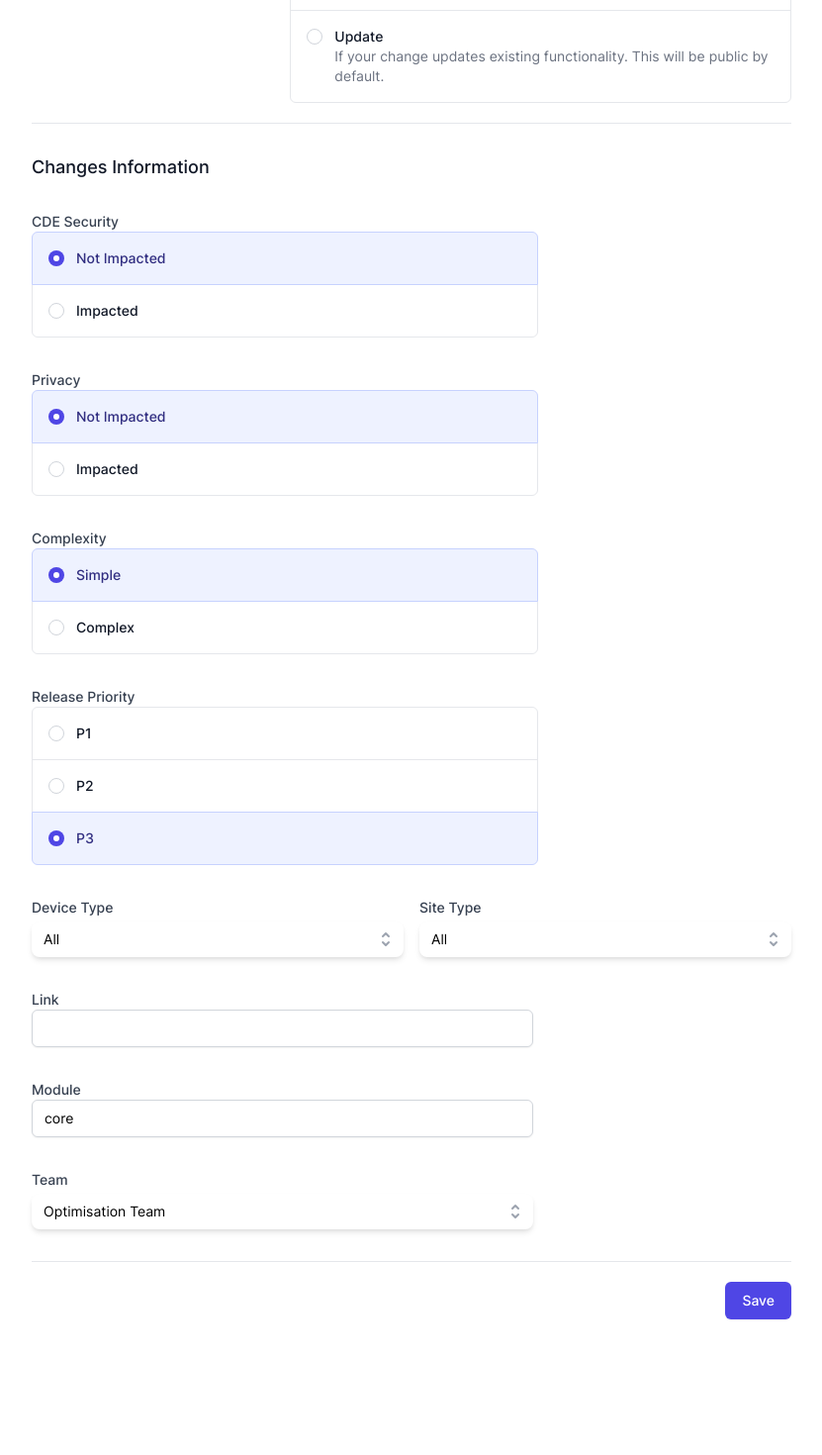
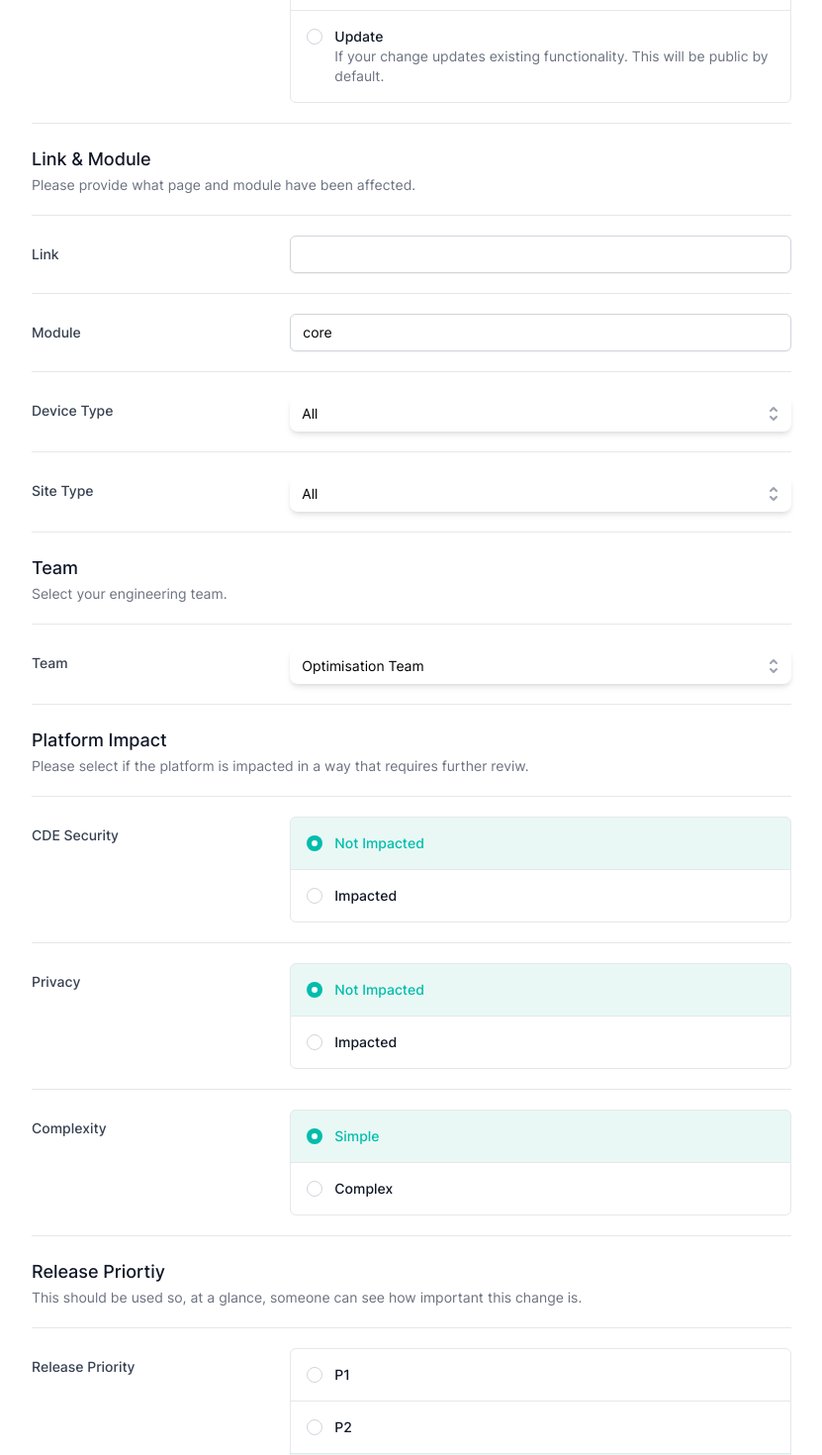
Before and after one commit to thomasgreen/jarvs-changelog-generator, a Vue app: page / in a window 1280 px wide. Shown: the part 640-2110 px from the top of the page at 99% size, without its empty margins (224-1055 px from the left). Before the commit the page ends 1997 px from the top, so only its background shows below. Built offline with nearby package versions, Linux system fonts and the light colour scheme; what @tailwindcss/typography, vue-clipboard2 would draw is missing.

Commit message:
Finish styling

```diff
--- a/src/App.vue
+++ b/src/App.vue
@@ -3,7 +3,7 @@
     <header class="bg-white shadow" v-if="$route.meta.title">
       <div class="px-4 py-6 mx-auto max-w-7xl sm:px-6 lg:px-8">
         <h1
-          class="text-3xl font-bold leading-tight text-gray-900"
+          class="text-3xl font-bold leading-tight text-primary"
         >
           {{ $route.meta.title }}
         </h1>
--- a/src/components/FormInputSelect.vue
+++ b/src/components/FormInputSelect.vue
@@ -20,7 +20,7 @@
                         focus-visible:ring-white
                         focus-visible:ring-offset-orange-300
                         focus-visible:ring-offset-2
-                        focus-visible:border-indigo-500
+                        focus-visible:border-primary
                         sm:text-sm
                     "
                 >
@@ -65,6 +65,7 @@
                             ring-1 ring-black ring-opacity-5
                             focus:outline-none
                             sm:text-sm
+                            z-20
                         "
                     >
                         <ListboxOption
@@ -77,7 +78,7 @@
                             <li
                                 :class="[
                                     active
-                                        ? 'text-indigo-900 bg-indigo-100'
+                                        ? 'text-primary bg-primary-alt'
                                         : 'text-gray-900',
                                     'cursor-default select-none relative py-2 pl-10 pr-4',
                                 ]"
--- a/src/components/FormInputText.vue
+++ b/src/components/FormInputText.vue
@@ -9,8 +9,8 @@
         v-bind="$attrs"
         class="
             shadow-sm
-            focus:ring-indigo-500
-            focus:border-indigo-500
+            focus:ring-primary
+            focus:border-primary
             block
             w-full
             sm:text-sm
--- a/src/components/FormRadioGroup.vue
+++ b/src/components/FormRadioGroup.vue
@@ -15,7 +15,7 @@
                             ? 'rounded-bl-md rounded-br-md'
                             : '',
                         checked
-                            ? 'bg-indigo-50 border-indigo-200 z-10'
+                            ? 'bg-primary-alt text-primary z-10'
                             : 'border-gray-200',
                         'relative border p-4 flex cursor-pointer focus:outline-none',
                     ]"
@@ -23,10 +23,10 @@
                     <span
                         :class="[
                             checked
-                                ? 'bg-indigo-600 border-transparent'
+                                ? 'bg-primary border-transparent'
                                 : 'bg-white border-gray-300',
                             active
-                                ? 'ring-2 ring-offset-2 ring-indigo-500'
+                                ? 'ring-2 ring-offset-2 ring-primary'
                                 : '',
                             'h-4 w-4 mt-0.5 mr-3 cursor-pointer rounded-full border flex  flex-none items-center justify-center',
                         ]"
@@ -38,7 +38,7 @@
                         <RadioGroupLabel
                             as="span"
                             :class="[
-                                checked ? 'text-indigo-900' : 'text-gray-900',
+                                checked ? 'text-primary' : 'text-gray-900',
                                 'block text-sm font-medium',
                             ]"
                         >
@@ -47,7 +47,7 @@
                         <RadioGroupDescription
                             as="span"
                             :class="[
-                                checked ? 'text-indigo-700' : 'text-gray-500',
+                                checked ? 'text-primary' : 'text-gray-500',
                                 'block text-sm',
                             ]"
                         >
--- a/src/components/FormSectionHeader.vue
+++ b/src/components/FormSectionHeader.vue
@@ -1,5 +1,5 @@
 <template>
-    <div>
+    <div class="mt-6">
         <h3 class="text-lg leading-6 font-medium text-gray-900">{{ title }}</h3>
         <p class="mt-1 max-w-2xl text-sm text-gray-500">
             <slot />
--- a/src/components/FormTextArea.vue
+++ b/src/components/FormTextArea.vue
@@ -8,8 +8,8 @@
             rows="3"
             class="
                 shadow-sm
-                focus:ring-indigo-500
-                focus:border-indigo-500
+                focus:ring-primary
+                focus:border-primary
                 block
                 w-full
                 sm:text-sm
--- a/src/views/Home.vue
+++ b/src/views/Home.vue
@@ -7,7 +7,8 @@
             <div class="space-y-8 divide-y divide-gray-200 sm:space-y-5">
                 <div>
                     <FormSectionHeader title="Description">
-                       Please provide a description of the changes made in your Pull Request.
+                        Please provide a description of the changes made in your
+                        Pull Request.
                     </FormSectionHeader>
 
                     <FormInputGroup>
@@ -28,7 +29,7 @@
                                 Description Type
                             </FormLabel>
 
-                             <FormRadioGroup
+                            <FormRadioGroup
                                 id="description_type"
                                 v-model="formData.description_type"
                                 :options="options.description_type"
@@ -38,21 +39,85 @@
                     </FormInputGroup>
                 </div>
 
-                <div class="pt-8">
-                    <div>
-                        <h3 class="text-lg leading-6 font-medium text-gray-900">
-                            Changes Information
-                        </h3>
-                    </div>
-                    <div
-                        class="
-                            mt-6
-                            grid grid-cols-2
-                            gap-y-6 gap-x-4
-                            sm:grid-cols-6
-                        "
-                    >
-                        <div class="sm:col-span-6">
+                <div>
+                    <FormSectionHeader title="Link & Module">
+                        Please provide what page and module have been affected.
+                    </FormSectionHeader>
+
+                    <FormInputGroup>
+                        <FormInputWrapper>
+                            <FormLabel for="link"> Link </FormLabel>
+                            <FormInputText
+                                name="link"
+                                v-model="formData.link"
+                                required
+                                autocomplete="link"
+                            />
+                        </FormInputWrapper>
+
+                        <FormInputWrapper>
+                            <FormLabel for="module"> Module </FormLabel>
+
+                            <FormInputText
+                                name="module"
+                                v-model="formData.module"
+                                required
+                                autocomplete="module"
+                            />
+                        </FormInputWrapper>
+
+                        <FormInputWrapper
+                            ><FormLabel for="device_type">
+                                Device Type
+                            </FormLabel>
+
+                            <FormInputSelect
+                                id="device_type"
+                                v-model="formData.device_type"
+                                :options="options.device_type"
+                                :selectedKey="formData.device_type"
+                            />
+                        </FormInputWrapper>
+
+                        <FormInputWrapper>
+                            <FormLabel for="site_type"> Site Type </FormLabel>
+
+                            <FormInputSelect
+                                id="site_type"
+                                v-model="formData.site_type"
+                                :options="options.site_type"
+                                :selectedKey="formData.site_type"
+                            />
+                        </FormInputWrapper>
+                    </FormInputGroup>
+                </div>
+
+                <div>
+                    <FormSectionHeader title="Team">
+                        Select your engineering team.
+                    </FormSectionHeader>
+
+                    <FormInputGroup>
+                        <FormInputWrapper>
+                            <FormLabel for="team"> Team </FormLabel>
+
+                            <FormInputSelect
+                                v-model="formData.team"
+                                :options="options.team"
+                                :selectedKey="formData.team"
+                            />
+                        </FormInputWrapper>
+                    </FormInputGroup>
+                </div>
+
+                <div>
+                    <FormSectionHeader title="Platform Impact">
+                        Please select if the platform is impacted in a way that
+                        requires further reviw.
+                    </FormSectionHeader>
+
+                    <FormInputGroup>
+                        <FormInputWrapper>
                             <FormLabel for="cdesecurity">
                                 CDE Security
                             </FormLabel>
@@ -63,9 +128,9 @@
                                 :options="options.impacted"
                                 :selectedKey="formData.cdesecurity"
                             />
-                        </div>
+                        </FormInputWrapper>
 
-                        <div class="sm:col-span-6">
+                        <FormInputWrapper>
                             <FormLabel for="privacy"> Privacy </FormLabel>
 
                             <FormRadioGroup
@@ -74,9 +139,9 @@
                                 :options="options.impacted"
                                 :selectedKey="formData.privacy"
                             />
-                        </div>
+                        </FormInputWrapper>
 
-                        <div class="sm:col-span-6">
+                        <FormInputWrapper>
                             <FormLabel for="complexity"> Complexity </FormLabel>
 
                             <FormRadioGroup
@@ -85,9 +150,17 @@
                                 :options="options.complexity"
                                 :selectedKey="formData.complexity"
                             />
-                        </div>
+                        </FormInputWrapper>
+                    </FormInputGroup>
+                </div>
 
-                        <div class="sm:col-span-6">
+                <div>
+                    <FormInputGroup>
+                        <FormSectionHeader title="Release Priortiy">
+                            This should be used so, at a glance, someone can see how important this change is.
+                        </FormSectionHeader>
+
+                        <FormInputWrapper>
                             <FormLabel for="complexity">
                                 Release Priority
                             </FormLabel>
@@ -98,62 +171,8 @@
                                 :options="options.priority"
                                 :selectedKey="formData.release_priority"
                             />
-                        </div>
-
-                        <div class="sm:col-span-3">
-                            <FormLabel for="device_type">
-                                Device Type
-                            </FormLabel>
-
-                            <FormInputSelect
-                                id="device_type"
-                                v-model="formData.device_type"
-                                :options="options.device_type"
-                                :selectedKey="formData.device_type"
-                            />
-                        </div>
-                        <div class="sm:col-span-3">
-                            <FormLabel for="site_type"> Site Type </FormLabel>
-
-                            <FormInputSelect
-                                id="site_type"
-                                v-model="formData.site_type"
-                                :options="options.site_type"
-                                :selectedKey="formData.site_type"
-                            />
-                        </div>
-
-                        <div class="sm:col-span-4">
-                            <FormLabel for="link"> Link </FormLabel>
-                            <FormInputText
-                                name="link"
-                                v-model="formData.link"
-                                required
-                                autocomplete="link"
-                            />
-                        </div>
-
-                        <div class="sm:col-span-4">
-                            <FormLabel for="module"> Module </FormLabel>
-
-                            <FormInputText
-                                name="module"
-                                v-model="formData.module"
-                                required
-                                autocomplete="module"
-                            />
-                        </div>
-
-                        <div class="sm:col-span-4">
-                            <FormLabel for="team"> Team </FormLabel>
-
-                            <FormInputSelect
-                                v-model="formData.team"
-                                :options="options.team"
-                                :selectedKey="formData.team"
-                            />
-                        </div>
-                    </div>
+                        </FormInputWrapper>
+                    </FormInputGroup>
                 </div>
             </div>
 
@@ -173,15 +192,15 @@
                             font-medium
                             rounded-md
                             text-white
-                            bg-indigo-600
-                            hover:bg-indigo-700
+                            bg-primary
+                            hover:bg-primary
                             focus:outline-none
                             focus:ring-2
                             focus:ring-offset-2
-                            focus:ring-indigo-500
+                            focus:ring-primary
                         "
                     >
-                        Save
+                        Generate Changelog
                     </button>
                 </div>
             </div>
@@ -267,15 +286,15 @@
                                             py-2
                                             text-sm
                                             font-medium
-                                            text-blue-900
-                                            bg-blue-100
+                                            text-primary
+                                            bg-primary-alt
                                             border border-transparent
                                             rounded-md
-                                            hover:bg-blue-200
+                                            hover:bg-primary-alt
                                             focus:outline-none
                                             focus-visible:ring-2
                                             focus-visible:ring-offset-2
-                                            focus-visible:ring-blue-500
+                                            focus-visible:ring-primary
                                         "
                                         @click="closeModal"
                                     >
@@ -324,7 +343,7 @@ export default {
         FormInputSelect,
         FormSectionHeader,
         FormInputGroup,
-        FormInputWrapper
+        FormInputWrapper,
     },
     computed: {
         renderedOutput() {
@@ -438,28 +457,33 @@ export default {
                     {
                         id: "addition",
                         label: "Addition",
-                        description: "If your change adds new functionality. This will be public by default.",
+                        description:
+                            "If your change adds new functionality. This will be public by default.",
                     },
                     {
                         id: "bug",
                         label: "Bug",
-                        description: "For a change that fixes an OSD, Fatal Error etc.",
+                        description:
+                            "For a change that fixes an OSD, Fatal Error etc.",
                     },
                     {
                         id: "internal",
                         label: "Internal",
-                        description: "For Changes that have no impact on clients.",
+                        description:
+                            "For Changes that have no impact on clients.",
                     },
                     {
                         id: "issue",
                         label: "Issue",
-                        description: "Something that isn't working as expected such as a broken link or unstyled element. This will be public by default.",
+                        description:
+                            "Something that isn't working as expected such as a broken link or unstyled element. This will be public by default.",
                     },
                     {
                         id: "update",
                         label: "Update",
-                        description: "If your change updates existing functionality. This will be public by default."
-                    }
+                        description:
+                            "If your change updates existing functionality. This will be public by default.",
+                    },
                 ],
                 team: [
                     {
--- a/tailwind.config.js
+++ b/tailwind.config.js
@@ -9,6 +9,10 @@ module.exports = {
       fontFamily: {
         sans: ['"Inter var"', ...defaultTheme.fontFamily.sans],
       },
+      colors: {
+        'primary': '#00bdac',
+        'primary-alt': '#e9f8f5',
+      }
     },
   },
   plugins: [
```
